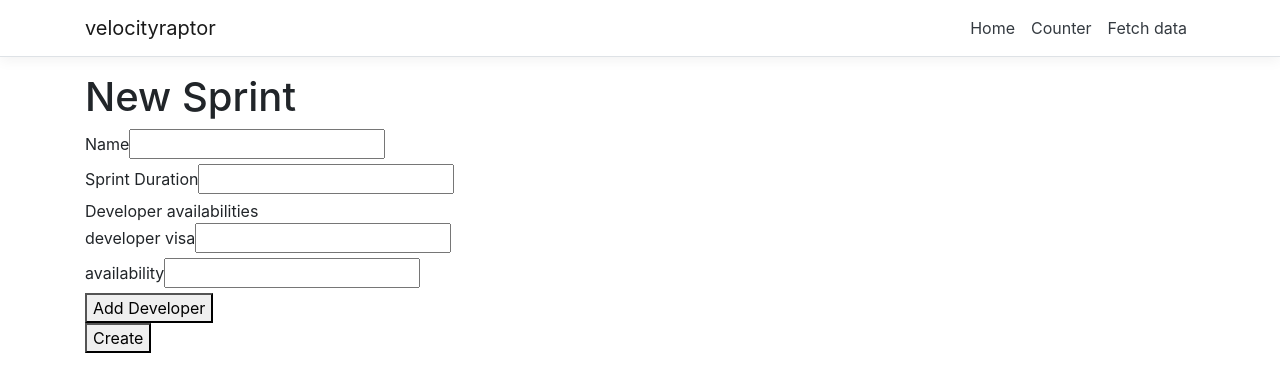
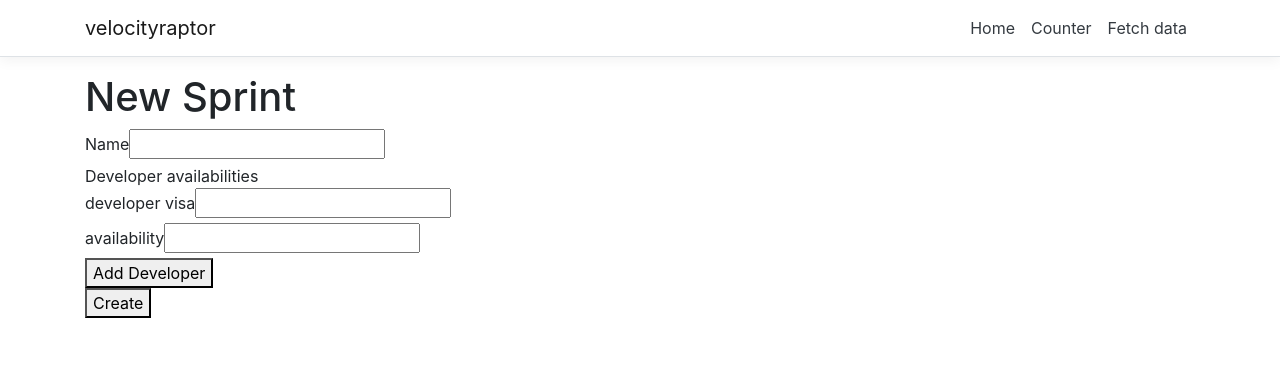
Before and after one commit to VaudoiseAssurances/velocityraptor, an Angular app in the folder src/velocityraptor/ClientApp/: page /products/1/new-sprint in a window 1280 px wide. Shown: the top 392 px of the page. Built offline with nearby package versions, Linux system fonts and the light colour scheme.

Commit message:
develop remove useless info

```diff
--- a/src/velocityraptor/ClientApp/src/app/add-sprint/add-sprint.component.html
+++ b/src/velocityraptor/ClientApp/src/app/add-sprint/add-sprint.component.html
@@ -6,13 +6,6 @@
         Name
       </label>
       <input id="name" type="text" formControlName="name">
-    </div>
-
-    <div>
-      <label for="duration">
-        Sprint Duration
-      </label>
-      <input id="duration" type="number" formControlName="duration">
     </div>
 
     <div>
```
Also changed, not shown: 2 other files (tests, documents, lock files or other folders).
